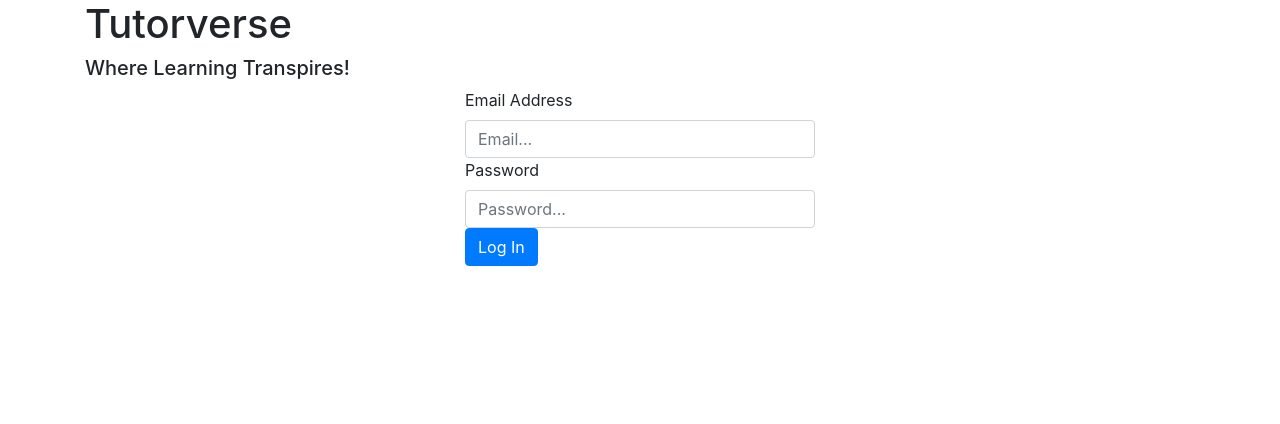
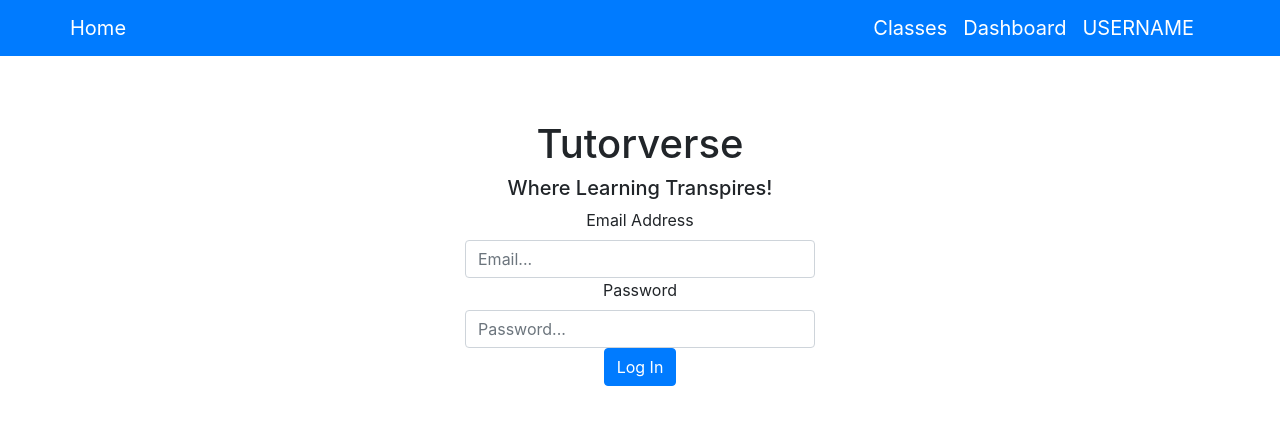
Before and after one commit to noahcams/tutorverse, a React (Create React App) app in the folder packages/client/: page /#/ in a window 1280 px wide. Shown: the top 424 px of the page. Built offline with nearby package versions, Linux system fonts and the light colour scheme.

Commit message:
first navbar commit

```diff
--- a/packages/client/src/App.js
+++ b/packages/client/src/App.js
@@ -15,11 +15,11 @@ function App() {
       <Navbar />
       <Routes>
         <Route exact path='/' element={<Login />} />
-        <Route path='dashboard' element={<Dashboard />} />
-        <Route path='class-list' element={<ClassList />} />
-        <Route path='student-list' element={<StudentList />} />
-        <Route path='student-details' element={<StudentDetails />} />
-        <Route path='teacher-details' element={<TeacherDetails />} />
+        <Route path='/dashboard' element={<Dashboard />} />
+        <Route path='/class-list' element={<ClassList />} />
+        <Route path='/student-list' element={<StudentList />} />
+        <Route path='/student-details' element={<StudentDetails />} />
+        <Route path='/teacher-details' element={<TeacherDetails />} />
       </Routes>
     </HashRouter>
   );
--- a/packages/client/src/components/Login/Login.scss
+++ b/packages/client/src/components/Login/Login.css
@@ -1,3 +1,7 @@
 Col {
     border: 1px solid #000000;
 }
+
+div {
+    text-align: center;
+}
--- a/packages/client/src/components/Login/Login.js
+++ b/packages/client/src/components/Login/Login.js
@@ -1,5 +1,6 @@
 import React from 'react'
 import { Form, Button, Container, Row, Col } from 'react-bootstrap'
+import './Login.css';
 
 export default function Login() {
   function handleFormSubmit() {
@@ -7,7 +8,7 @@ export default function Login() {
   }
 
   return (
-      <Container>
+      <Container className="login">
         <h1>Tutorverse</h1>
         <h5>Where Learning Transpires!</h5>
         <Row>
--- a/packages/client/src/components/Navbar/Navbar.js
+++ b/packages/client/src/components/Navbar/Navbar.js
@@ -1,9 +1,19 @@
-import React from 'react'
+import React from 'react';
+import { Navbar as NavBar, Container, Nav } from 'react-bootstrap';
+import { Link } from "react-router-dom";
 
 export default function Navbar() {
-  return (
-    <div>
-
-    </div>
-  )
+	return (
+		<NavBar bg="primary" variant="dark">
+			<Container>
+				<Link className="navbar-brand" to="/">Home</Link>
+				<Nav className="me-auto">
+					<Link to="/class-list" className="navbar-brand">Classes</Link>
+					<Link to="/dashboard" className="navbar-brand">Dashboard</Link>
+					<Link to="/student-details" className="navbar-brand">USERNAME</Link>
+					{/* if user.type === 'teacher', Link to="/teacher-details" */}
+				</Nav>
+			</Container>
+		</NavBar>
+	);
 }
--- a/packages/client/src/index.css
+++ b/packages/client/src/index.css
@@ -11,3 +11,9 @@ code {
   font-family: source-code-pro, Menlo, Monaco, Consolas, 'Courier New',
     monospace;
 }
+
+/* -------------------- Login ---------------------- */
+.login {
+  text-align: center;
+  margin-top: 4rem;
+}
```
